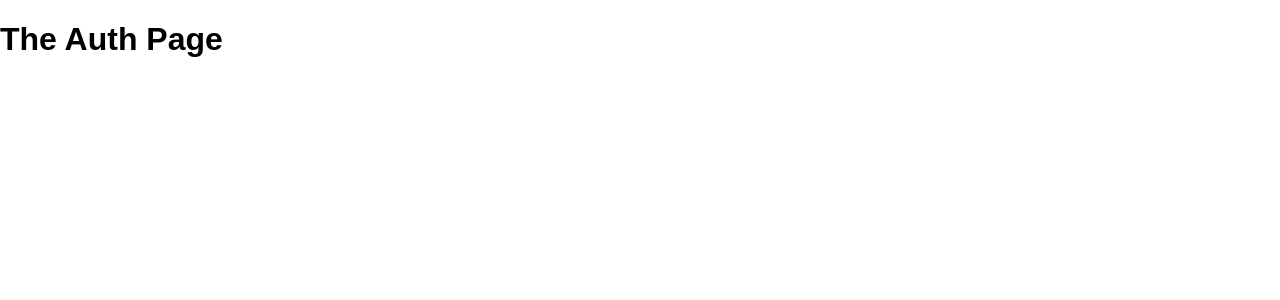
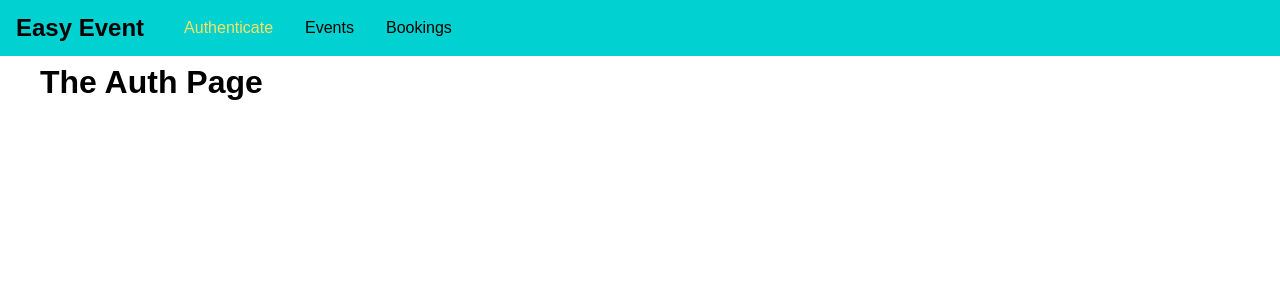
Before and after one commit to javenkn/event-booking, a React (Create React App) app in the folder frontend/: page /auth in a window 1280 px wide. Shown: the top 300 px of the page. Built offline with nearby package versions, Linux system fonts and the light colour scheme; the HTML template or start-up script is replaced by a standard one.

Commit message:
creates and styles a main navigation component

```diff
--- a/frontend/src/App.css
+++ b/frontend/src/App.css
@@ -0,0 +1,3 @@
+.main-content {
+  margin: 4rem 2.5rem;
+}
--- a/frontend/src/App.js
+++ b/frontend/src/App.js
@@ -3,6 +3,7 @@
 import AuthPage from './pages/Auth';
 import EventsPage from './pages/Events';
 import BookingsPage from './pages/Bookings';
+import MainNavigation from './components/Navigation/MainNavigation';
 
 import './App.css';
 
@@ -10,12 +11,17 @@
   return (
     <div className='App'>
       <BrowserRouter>
+        <>
+          <MainNavigation />
+          <main className='main-content'>
             <Switch>
               <Redirect from='/' to='/auth' exact />
               <Route path='/auth' component={AuthPage} />
               <Route path='/events' component={EventsPage} />
               <Route path='/bookings' component={BookingsPage} />
             </Switch>
+          </main>
+        </>
       </BrowserRouter>
     </div>
   );
--- /dev/null
+++ b/frontend/src/components/Navigation/MainNavigation.css
@@ -0,0 +1,43 @@
+.main-navigation {
+  position: fixed;
+  left: 0;
+  top: 0;
+  width: 100%;
+  height: 3.5rem;
+  background: #01d1d1;
+  padding: 0 1rem;
+  display: flex;
+  align-items: center;
+}
+
+.main-navigation__logo h1 {
+  margin: 0;
+  font-size: 1.5rem;
+}
+
+.main-navigation__items {
+  margin-left: 1.5rem;
+  padding: 0;
+}
+
+.main-navigation__items ul {
+  list-style: none;
+  display: flex;
+  padding: 0;
+  margin: 0;
+}
+
+.main-navigation__items li {
+  margin: 0 1rem;
+}
+
+.main-navigation__items a {
+  text-decoration: none;
+  color: #000000;
+}
+
+.main-navigation__items a:hover,
+.main-navigation__items a:active,
+.main-navigation__items a.active {
+  color: #f8e264;
+}
--- /dev/null
+++ b/frontend/src/components/Navigation/MainNavigation.js
@@ -0,0 +1,27 @@
+import React from 'react';
+import { NavLink } from 'react-router-dom';
+
+import './MainNavigation.css';
+
+export default function MainNavigation() {
+  return (
+    <header className='main-navigation'>
+      <div className='main-navigation__logo'>
+        <h1>Easy Event</h1>
+      </div>
+      <div className='main-navigation__items'>
+        <ul>
+          <li>
+            <NavLink to='/auth'>Authenticate</NavLink>
+          </li>
+          <li>
+            <NavLink to='/events'>Events</NavLink>
+          </li>
+          <li>
+            <NavLink to='/bookings'>Bookings</NavLink>
+          </li>
+        </ul>
+      </div>
+    </header>
+  );
+}
```
Lines whose indentation alone changed are shown as unchanged.
